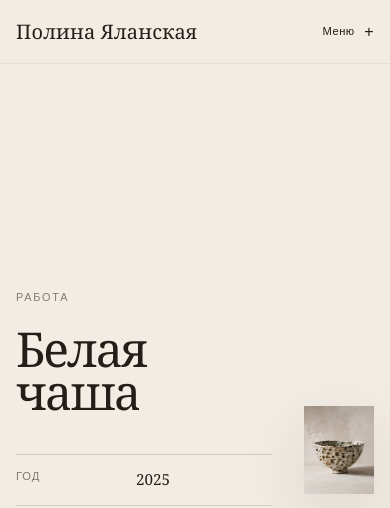
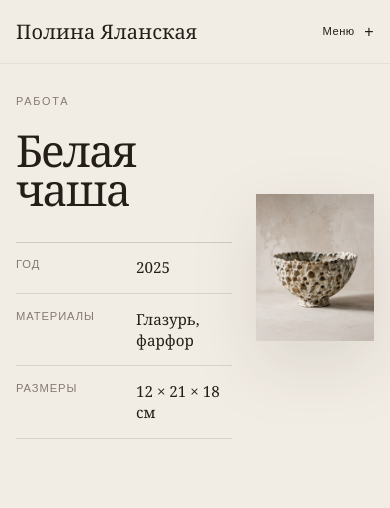
Before and after one commit to Chudnoy/Ceramic_shop_v2, a Flask app: page /v2/works/belaya-chasha in a window 390 px wide; the page is wider, and only the part inside the window is pictured. Shown: the top 508 px of that part. Run offline with Flask 3, Linux system fonts and the light colour scheme; data comes from the database, SQL or seed files in the repository; parts of the project's set-up code (start-up, migrations or seed data) failed here and were passed over.

Commit message:
начал адаптивность страницы work

```diff
--- a/static/public/css/work.css
+++ b/static/public/css/work.css
@@ -781,3 +781,31 @@ WORK MORE HOVER
         border-color: var(--color-accent);
     }
 }
+
+
+/* ====================================
+TABLET
+==================================== */
+
+@media (max-width: 900px) {
+    /* WORK HERO */
+
+    .work-hero {
+        grid-template-columns: minmax(15rem, 0.85fr) minmax(0, 1.15fr);
+        min-block-size: auto;
+        padding-block: clamp(2rem, 5vw, 3rem) clamp(3rem, 6vw, 4rem);
+    }
+
+    .work-hero__content {
+        padding-inline-end: clamp(1.5rem, 4vw, 3rem);
+    }
+
+    .work-hero__title {
+        margin-bottom: clamp(2rem, 4vw, 3rem);
+        font-size: clamp(2.75rem, 7vw, 4.5rem);
+    }
+
+    .work-hero__media img {
+        max-block-size: clamp(24rem, 58vw, 34rem);
+    }
+}
--- a/static/public/js/work.js
+++ b/static/public/js/work.js
@@ -63,4 +63,6 @@ if (
     });
 
     updateCarousel();
+
+    window.addEventListener('resize', updateCarousel)
 }
--- a/templates/public/base.html
+++ b/templates/public/base.html
@@ -56,6 +56,32 @@
 
     {% block content %}{% endblock %}
 
+    <footer class="site-footer" id="contacts">
+        <div class="site-footer__identity">
+            <p class="site-footer__name">Полина Яланская</p>
+            <p class="site-footer__description">Керамика ручной работы</p>
+        </div>
+        <nav class="site-footer__navigation" aria-label="Навигация в подвале">
+            <a href="{{ url_for('public.home') }}#projects">Проекты</a>
+            <a href="{{ url_for('public.home') }}#works">Работы</a>
+            <a href="{{ url_for('public.home') }}#shop">Магазин</a>
+            <a href="{{ url_for('public.home') }}#about">О мастерской</a>
+            <a href="{{ url_for('public.home') }}#contacts">Контакты</a>
+        </nav>
+        <div class="site-footer__secondary">
+            <a href="#">События и выставки</a>
+            <a href="#">Индивидуальные заказы</a>
+            <a href="#">Доставка и оплата</a>
+            <a href="#">Instagram</a>
+            <a href="#">Telegram</a>
+        </div>
+        <div class="site-footer__contact">
+            <a href="mailto:polina@example.com" class="site-footer__mail">polina@example.com</a>
+            <p>Все права защищены</p>
+            <a href="#">Политика конфиденциальности</a>
+        </div>
+    </footer>
+
     <script
         src="{{ url_for('static', filename='public/js/site.js') }}"
     ></script>
```
Also changed, not shown: templates/public/home.html (+0 -26 lines).
